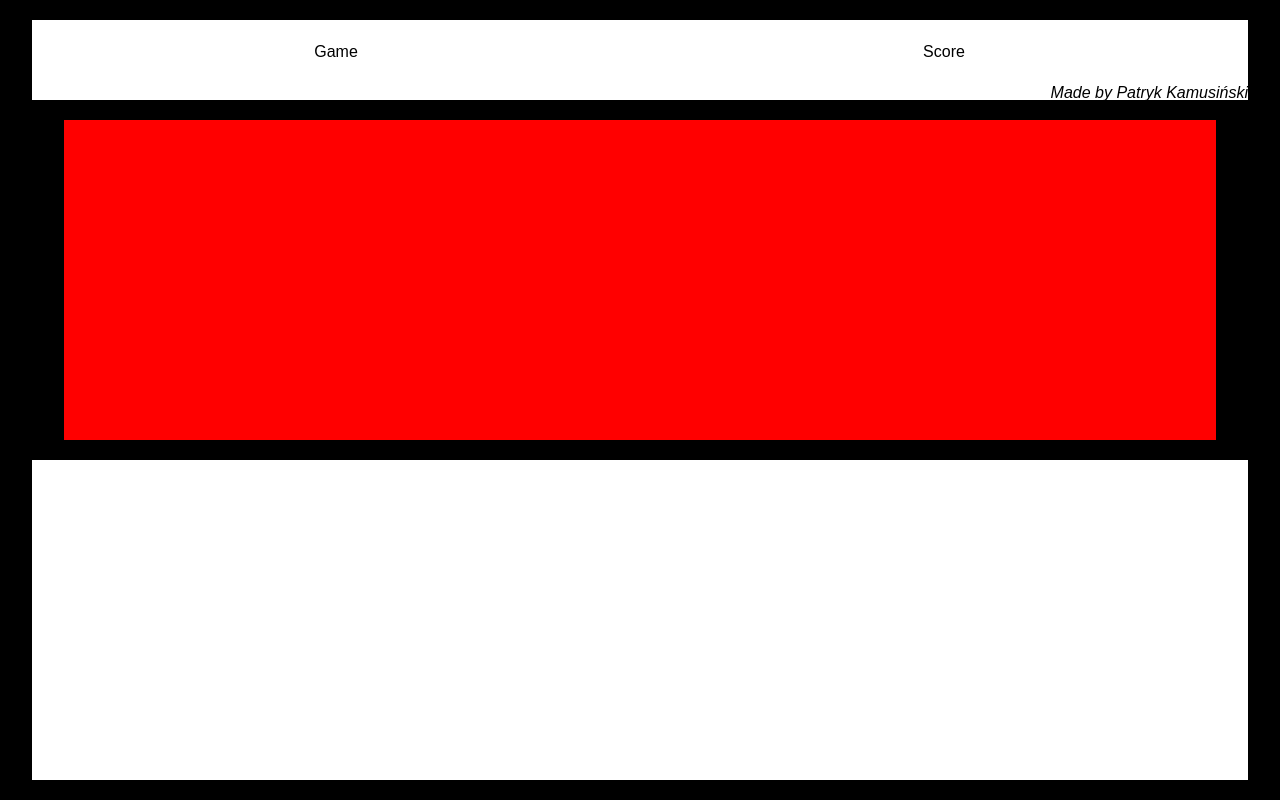
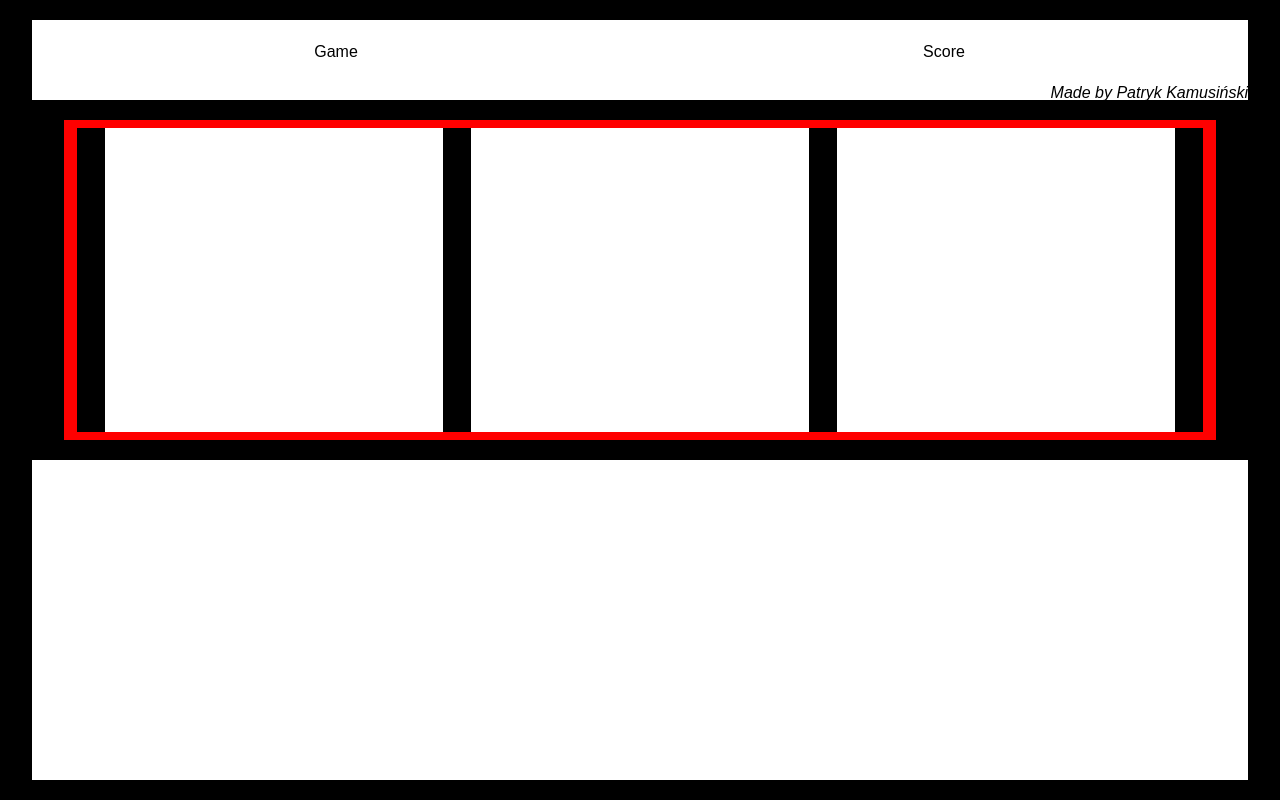
Before and after one commit to Jump3rr/SlotsMachine, a React (Create React App) app: page / in a window 1280 px wide. Built offline with nearby package versions, Linux system fonts and the light colour scheme.

Commit message:
redux items

```diff
--- a/package.json
+++ b/package.json
@@ -9,10 +9,12 @@
   ],
   "main": "src/index.tsx",
   "dependencies": {
+    "@types/node": "16.6.1",
     "@types/styled-components": "5.1.12",
     "react": "17.0.2",
     "react-dom": "17.0.2",
     "react-scripts": "4.0.0",
+    "redux": "4.1.1",
     "styled-components": "5.3.0"
   },
   "devDependencies": {
--- /dev/null
+++ b/public/db.json
@@ -0,0 +1,36 @@
+{
+  "items": [
+    {
+      "id": 1,
+      "img": "🍒"
+    },
+    {
+      "id": 2,
+      "img": "🍇"
+    },
+    {
+      "id": 3,
+      "img": "🍉"
+    },
+    {
+      "id": 4,
+      "img": "🍓"
+    },
+    {
+      "id": 5,
+      "img": "🍏"
+    },
+    {
+      "id": 6,
+      "img": "🍍"
+    },
+    {
+      "id": 7,
+      "img": "🍋"
+    },
+    {
+      "id": 8,
+      "img": "🏆"
+    }
+  ]
+}
--- /dev/null
+++ b/src/components/Game/MainGame.tsx
@@ -0,0 +1,32 @@
+import { FC, useState, useEffect } from "react";
+import styled from "styled-components";
+import items from "../../entities/items";
+//import { Slot } from "./Slot";
+
+const MainWrapper = styled.div`
+  height: 38vh;
+  width: 88vw;
+  background-color: #000;
+  font-size: 70px;
+  display: flex;
+  flex-direction: row;
+  justify-content: space-evenly;
+`;
+
+const OneSlot = styled.div`
+  background-color: #fff;
+  width: 30%;
+  display: flex;
+  flex-direction: colunn;
+  overflow: hidden;
+`;
+
+export const MainGame: FC = () => {
+  return (
+    <MainWrapper>
+      <OneSlot></OneSlot>
+      <OneSlot></OneSlot>
+      <OneSlot></OneSlot>
+    </MainWrapper>
+  );
+};
--- /dev/null
+++ b/src/components/Game/Slot.tsx
@@ -0,0 +1,42 @@
+import { FC, useState } from "react";
+import styled from "styled-components";
+import items from "../../entities/items";
+
+const OneSlot = styled.div`
+  background-color: #fff;
+  width: 30%;
+  display: flex;
+  flex-direction: colunn;
+  overflow: hidden;
+`;
+
+export const Slot: FC = () => {
+  function shuffle(array: string[]) {
+    var m = array.length,
+      t,
+      i;
+
+    // While there remain elements to shuffle…
+    while (m) {
+      // Pick a remaining element…
+      i = Math.floor(Math.random() * m--);
+
+      // And swap it with the current element.
+      t = array[m];
+      array[m] = array[i];
+      array[i] = t;
+    }
+    return array;
+  }
+  const [slot, setSlots] = useState(items);
+
+  const set = () => {
+    setSlots((prevState) => shuffle(slot));
+  };
+  return (
+    <OneSlot>
+      {slot}
+      <button onClick={() => setSlots(shuffle(slot))}>a</button>
+    </OneSlot>
+  );
+};
--- a/src/components/Machine/machine.tsx
+++ b/src/components/Machine/machine.tsx
@@ -2,6 +2,7 @@ import { FC } from "react";
 import styled from "styled-components";
 import { TopMachine } from "./topMachine";
 import { BottomMachine } from "./bottomMachine";
+import { MainGame } from "../Game/MainGame";
 
 const MainWrapper = styled.div`
   height: 100vh;
@@ -12,18 +13,23 @@ const MainWrapper = styled.div`
   justify-content: space-evenly;
   align-items: center;
 `;
-const Frame = styled.div`
+const Display = styled.div`
   height: 40vh;
   width: 90vw;
   background-color: red;
   margin: 0 auto;
+  display: flex;
+  justify-content: space-around;
+  align-items: center;
 `;
 
 export const Machine: FC = () => {
   return (
     <MainWrapper>
       <TopMachine />
-      <Frame />
+      <Display>
+        <MainGame />
+      </Display>
       <BottomMachine />
     </MainWrapper>
   );
--- /dev/null
+++ b/src/entities/items.ts
@@ -0,0 +1,7 @@
+//const items = ["🍒", "🍇", "🍉", "🍓", "🍏", "🍍", "🍋", "🏆"];
+//const items = [elements, elements, elements];
+export interface IItems {
+  id: number;
+  img: string;
+}
+//export default items;
```
Also changed, not shown: src/components/actions/actionTypes/slotsTypes.ts (added, +9 -0 lines), src/components/actions/slotsActions.ts (added, +16 -0 lines).
